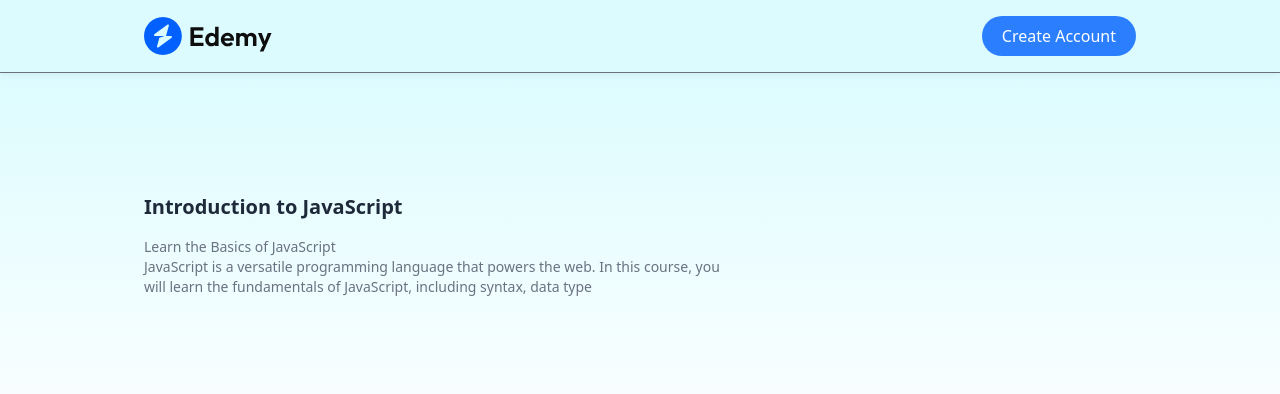
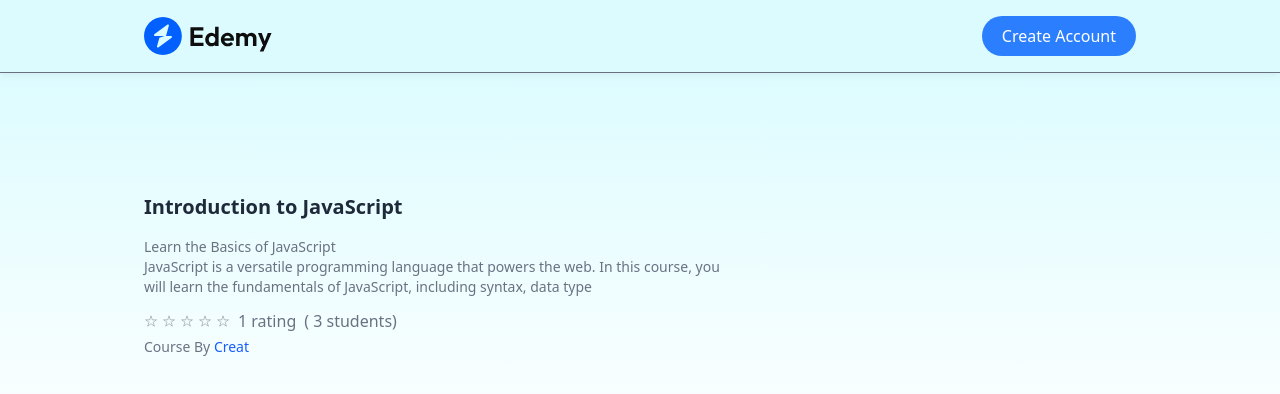
Before and after one commit to AnwarMohammadi2001/Full-Stack-LMS-System, a React (Vite) app in the folder Frontend/: page /course/605c72efb3f1c2b1f8e4e1a1 in a window 1280 px wide. Shown: the top 394 px of the page. Built offline with nearby package versions, Linux system fonts and the light colour scheme; no server answers.

Commit message:
new changes

```diff
--- a/Frontend/package.json
+++ b/Frontend/package.json
@@ -17,6 +17,7 @@
     "date-fns": "^4.1.0",
     "dotenv": "^17.0.0",
     "framer-motion": "^12.19.2",
+    "humanize-duration": "^3.33.0",
     "lodash": "^4.17.21",
     "lucide-react": "^0.525.0",
     "react": "^19.1.0",
--- a/Frontend/src/context/AppContext.jsx
+++ b/Frontend/src/context/AppContext.jsx
@@ -1,6 +1,7 @@
 import { createContext, useEffect, useState } from "react";
 import { dummyCourses } from "../assets/assets";
 import { useNavigate } from "react-router-dom";
+import humanizeDuration from "humanize-duration";
 
 export const AppContext = createContext();
 
@@ -14,6 +15,7 @@ export const AppContextProvider = ({ children }) => {
   const fetchCourses = async () => {
     setAllCourses(dummyCourses);
   };
+  // calculate rating star
   const calculateRating = (course) => {
     if (
       !course ||
@@ -30,6 +32,30 @@ export const AppContextProvider = ({ children }) => {
     return totalRating / course.courseRating.length;
   };
 
+  // function to calculate the Course chapter time
+  const calculateChapterTime = (chapter) => {
+    let time = 0;
+    chapter.chapterContent.map((lecture) => (time += lecture.lectureDuration));
+    return humanizeDuration(time * 60 * 1000, { units: ["h", "m"] });
+  };
+  // function to calculate Course Duration
+  const calculateCourseDuration = (course) => {
+    let time = 0;
+    course.courseContent.map((chapter) =>
+      chapter.chapterContent.map((lecture) => (time += lecture.lectureDuration))
+    );
+    return humanizeDuration(time * 60 * 1000, { units: ["h", "m"] });
+  };
+  // funtion to calculate the No of lectures in the course
+  const calculateNoOFLectures = (course) => {
+    let totlaLecture = 0;
+    course.courseContent.forEach((chapter) => {
+      if (Array.isArray(chapter.chapterContent)) {
+        totlaLecture += chapter.chapterContent.length;
+      }
+    });
+    return totlaLecture;
+  };
   useEffect(() => {
     fetchCourses();
   }, []); // Fetch courses on component mount
@@ -42,6 +68,9 @@ export const AppContextProvider = ({ children }) => {
     calculateRating,
     isEducator,
     setIsEducator,
+    calculateNoOFLectures,
+    calculateCourseDuration,
+    calculateChapterTime,
   };
 
   return <AppContext.Provider value={value}>{children}</AppContext.Provider>;
--- a/Frontend/src/pages/student/CourseDetails.jsx
+++ b/Frontend/src/pages/student/CourseDetails.jsx
@@ -1,10 +1,11 @@
 import React, { useContext, useEffect, useState } from "react";
 import { useParams } from "react-router-dom";
 import { AppContext } from "../../context/AppContext";
+import assets from "../../assets/assets";
 
 const CourseDetails = () => {
   const { id } = useParams(); // گرفتن id از URL
-  const { allCourses } = useContext(AppContext); // گرفتن لیست همه دوره‌ها از context
+  const { allCourses, calculateRating } = useContext(AppContext); // گرفتن لیست همه دوره‌ها از context
   const [courseData, setCourseData] = useState(null); // تعریف state برای نگهداری داده‌های دوره
 
   useEffect(() => {
@@ -35,6 +36,35 @@ const CourseDetails = () => {
           className="text-gray-500 pt-4 text-xs md:text-sm"
         />
         {/* Course Review */}
+        {/* Rating */}
+        <div className="flex items-center gap-2 pt-3 pb-1">
+          <div className="flex gap-1">
+            {[...Array(5)].map((_, index) => (
+              <img
+                key={index}
+                src={
+                  index < Math.floor(calculateRating(courseData))
+                    ? assets.star
+                    : assets.star_blank
+                }
+                alt="rating"
+                className="w-3.5 h-3.5"
+              />
+            ))}
+          </div>
+          <span className="text-gray-500">
+            {courseData.courseRatings.length}{" "}
+            {courseData.courseRatings.length > 1 ? "ratings" : "rating"}
+          </span>
+          {/* total number of enrolled students */}
+          <p>
+            ( {courseData.enrolledStudents.length}{" "}
+            {courseData.enrolledStudents.length > 1 ? "students" : "studen"})
+          </p>
+        </div>
+        <p className="text-sm">
+          Course By <span className="text-blue-600">Creat</span>
+        </p>
       </div>
       {/* right column */}
       <div></div>
```
Also changed, not shown: 1 other file (tests, documents, lock files or other folders).
